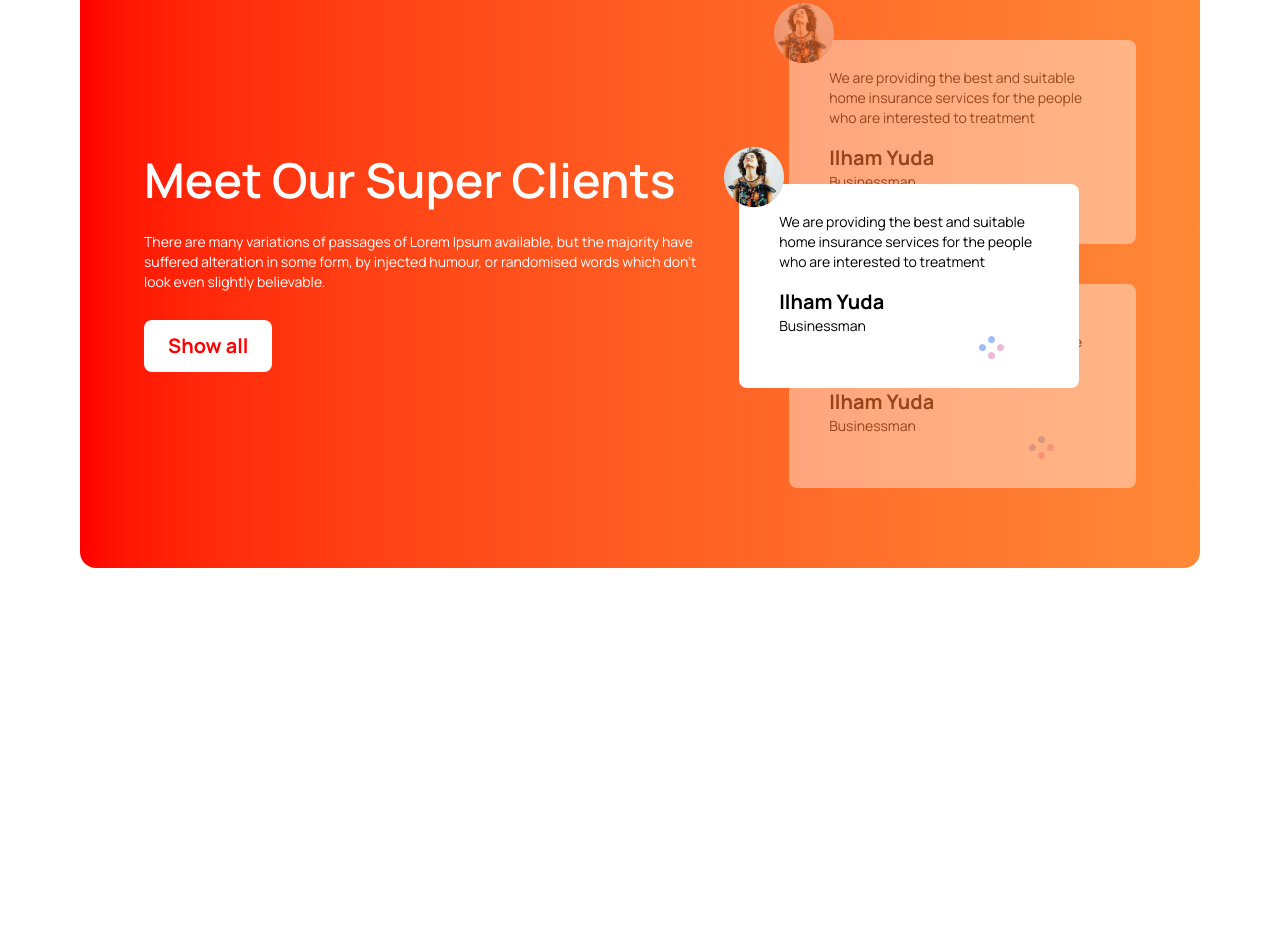
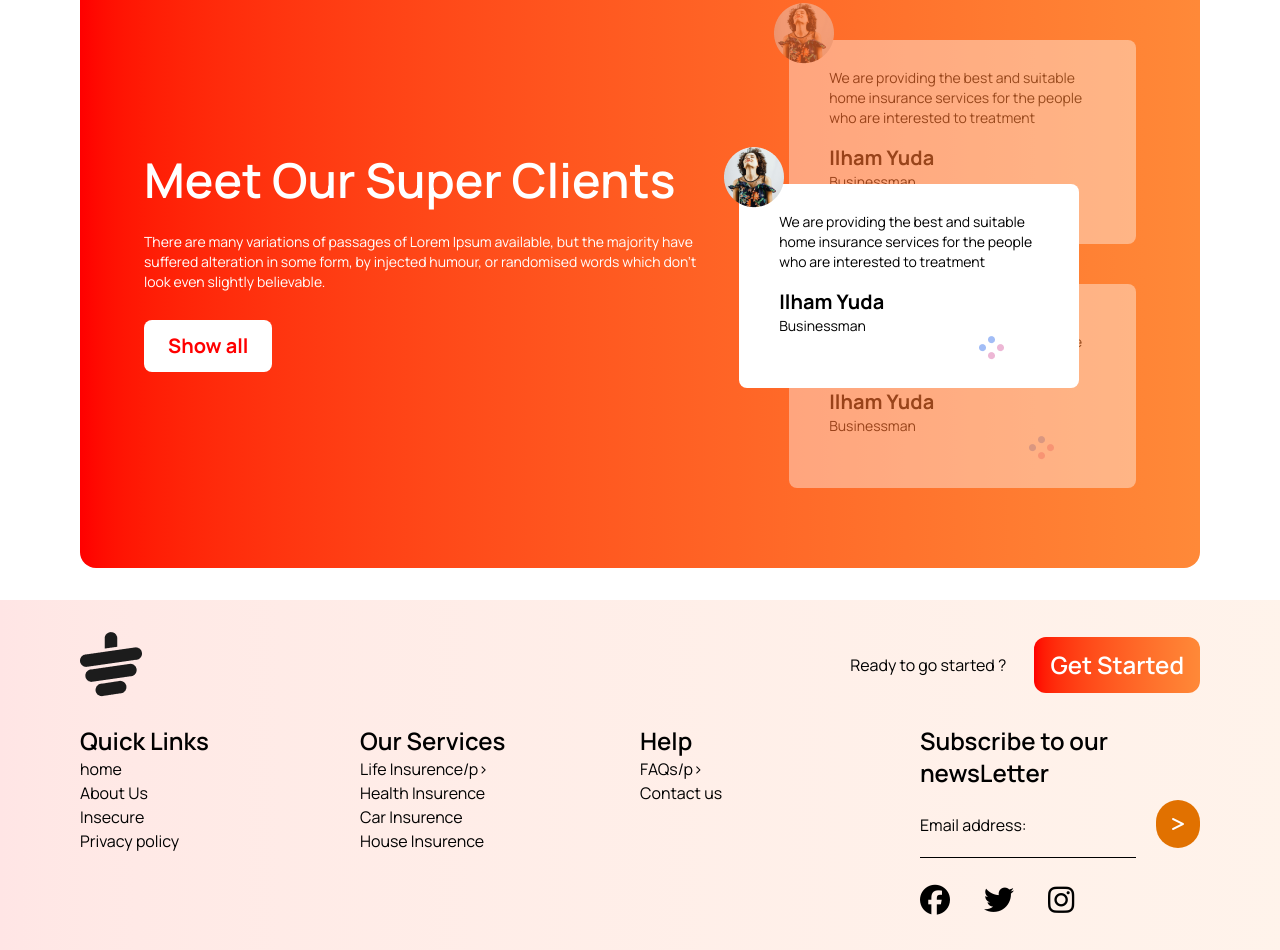
Before and after one commit to Arif1917/tea-house, a plain HTML site: page index.html in a window 1280 px wide. Shown: the part 2310-3260 px from the top of the page. Before the commit the page ends 2910 px from the top, so only its background shows below. Drawn offline with nearby package versions, Linux system fonts and the light colour scheme.

Commit message:
footer section added

```diff
--- a/index.html
+++ b/index.html
@@ -195,10 +195,53 @@
 
                 </div>
          </section>
+     </main>
+    <footer class="bg-linear-to-r from-[#FF00001A] to-[#FF89381A] px-4 py-3 md:px-20 md:py-8">
+         <div class="flex justify-between">
+            <div><img src="images/cup.png" alt=""></div>
+            <div class=" flex items-center gap-7">
+                <div><p>Ready to go started ?</p></div>
+                <div><button class="bg-linear-to-r from-[#FF0000] to-[#FF8938] text-white font-semibold text-2xl py-3 px-4 rounded-xl">Get Started</button></div>
+            </div>
+         </div>
 
-    </main>
-    <footer>
+          <div class="mt-7 grid grid-cols-2 md:grid-cols-4 space-y-7">
+            <div>
+                <h3 class="font-semibold text-2xl">Quick Links</h3>
+                <p>home</p>
+                <p>About Us</p>
+                <p>Insecure</p>
+                <p>Privacy policy</p>
+            </div>
+            <div>
+                <h3 class="font-semibold text-2xl">Our Services</h3>
+                <p>Life Insurence/p>
+                <p>Health Insurence</p>
+                <p>Car Insurence</p>
+                <p>House Insurence</p>
+            </div>
+            <div>
+                <h3 class="font-semibold text-2xl">Help</h3>
+                <p>FAQs/p>
+                <p>Contact us</p>
+            </div>
+            <div >
+                <h3 class="font-semibold text-2xl">Subscribe to our <br> newsLetter</h3>
+                <div class="flex items-center gap-5">
+                    <div class="w-[400px]">
 
+                        <p class="mt-6">Email address:</p>
+                        <hr class="mt-5">
+                        </div>
+                        <div><i class="fa-solid fa-greater-than text-[white] bg-amber-600 rounded-full p-4"></i></div>
+                </div>
+                <div class="mt-6 text-3xl">
+                    <i class="fa-brands fa-facebook mr-7"></i>
+                    <i class="fa-brands fa-twitter mr-7"></i>
+                    <i class="fa-brands fa-instagram"></i>
+                </div>
+            </div>
+          </div>
     </footer>
 </body>
 </html>
```
